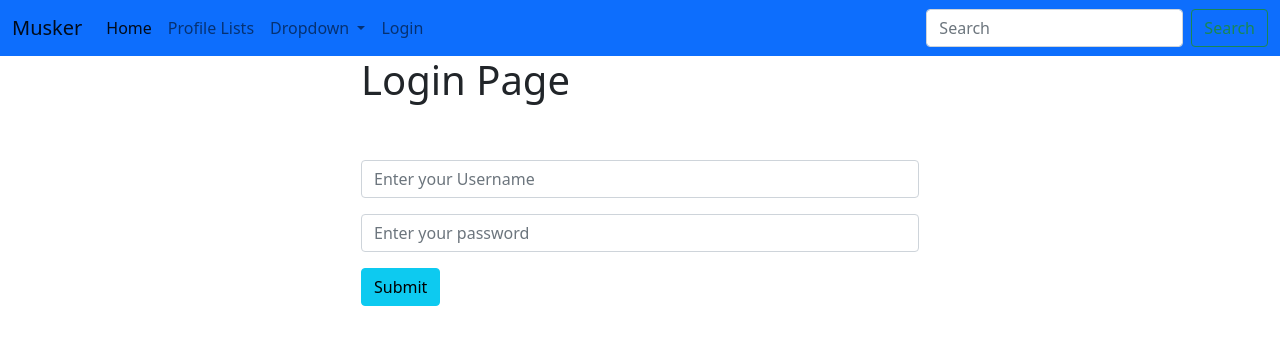
After one commit to DeaaTH65/Twitter_Clone, a Django app: page /login/ in a window 1280 px wide. The commit adds this page. Shown: the top 345 px of the page. Run offline with Django 4.2, Linux system fonts and the light colour scheme.

Commit message:
login & logout

```diff
--- a/social/musker/templates/base.html
+++ b/social/musker/templates/base.html
@@ -41,6 +41,13 @@
               <li class="nav-item">
                 <a class="nav-link" href="{% url 'profile' request.user.id %}" tabindex="-1" aria-disabled="true">My Profile</a>
               </li>
+              <li class="nav-item">
+                <a class="nav-link" href="{% url 'logout' %}" tabindex="-1" aria-disabled="true">Logout</a>
+              </li>
+              {% else %}
+                <li class="nav-item">
+                  <a class="nav-link" href="{% url 'login' %}" tabindex="-1" aria-disabled="true">Login</a>
+                </li>
               {% endif %}
             </ul>
             <form class="d-flex">
--- /dev/null
+++ b/social/musker/templates/login.html
@@ -0,0 +1,25 @@
+{% extends 'base.html' %}
+
+{% block title %} | Login Page {% endblock title %}
+
+
+{% block content %}
+{% if user.is_authenticated %}
+    <h1>You are already Logged in..</h1>
+{% else %}
+    <div class="col-md-6 offset-md-3">
+    <h1> Login Page </h1>
+    <br/><br/>
+    <form method="POST" action="{% url 'login' %}">
+        {% csrf_token %}
+        <div class="mb-3">
+        <input type="text" class="form-control" name="username" placeholder="Enter your Username">
+        </div>
+        <div class="mb-3">
+        <input type="password" class="form-control" name="password" placeholder="Enter your password">
+        </div>
+        <button type="submit" class="btn btn-info">Submit</button>
+    </form>
+    </div>
+{% endif %}
+{% endblock content %}
--- a/social/musker/urls.py
+++ b/social/musker/urls.py
@@ -7,4 +7,6 @@ urlpatterns = [
     path('', views.home, name='home'),
     path('profile_list/', views.profile_list, name='profile_list'),
     path('profile/<int:pk>/', views.profile, name='profile'),
+    path('login/', views.login_user, name='login'),
+    path('logout/', views.logout_user, name='logout'),
 ]
--- a/social/musker/views.py
+++ b/social/musker/views.py
@@ -2,6 +2,7 @@ from django.shortcuts import render, redirect
 from .models import Profile, Meep
 from django.contrib import messages
 from .forms import MeepForm
+from django.contrib.auth import authenticate, login, logout
 
 
 
@@ -49,3 +50,25 @@ def profile(request, pk):
     else:
         messages.success(request, ("You must be logged in to view this page!!"))
         return redirect('home')
+
+
+def login_user(request):
+    if request.method == 'POST':
+        username = request.POST['username']
+        password = request.POST['password']
+        user = authenticate(request, username=username, password=password)
+        if user is not None:
+            login(request, user)
+            messages.success(request, ("Logged in Successfully..."))
+            return redirect('home')
+        else:
+            messages.success(request, ("Something went wrong..  try again!!"))
+            return redirect('login')
+    else:
+        return render(request, "login.html", {})
+
+
+def logout_user(request):
+    logout(request)
+    messages.success(request, ("You have been logged out.!"))
+    return redirect('home')
```
